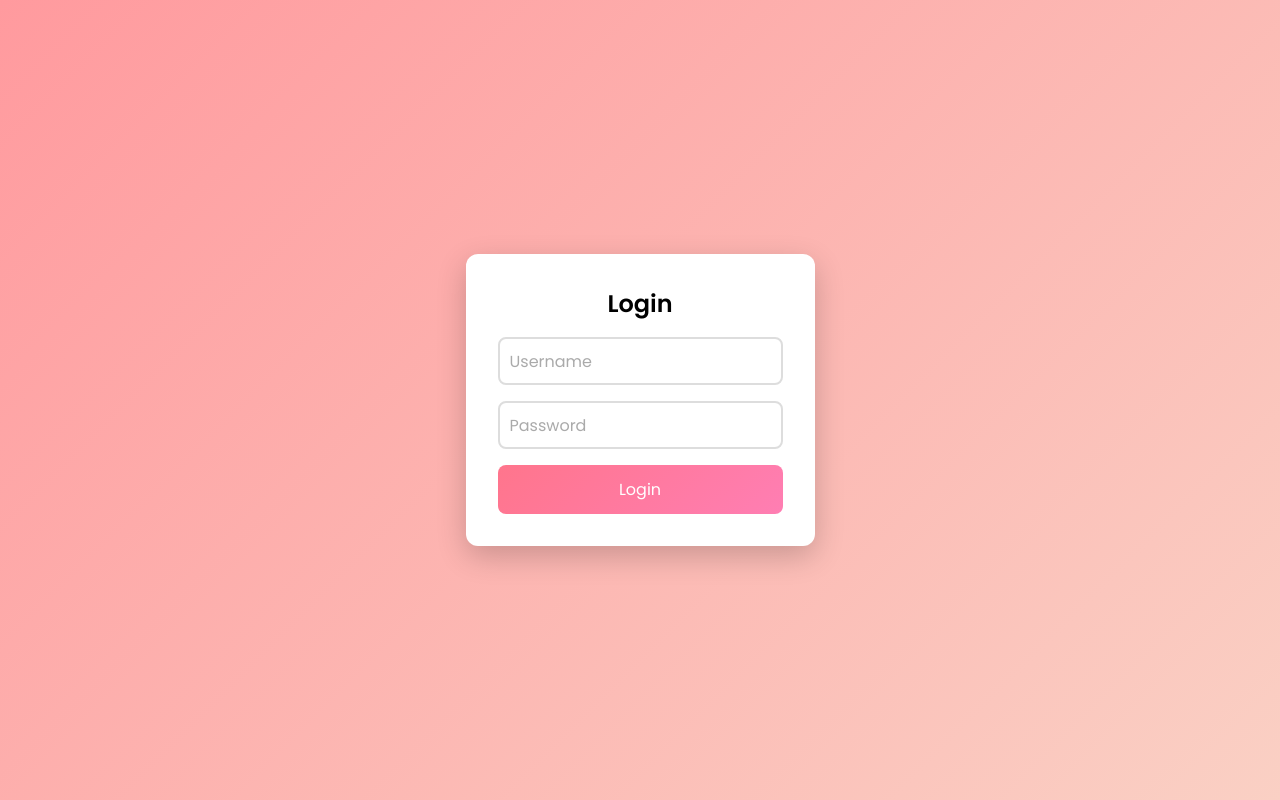
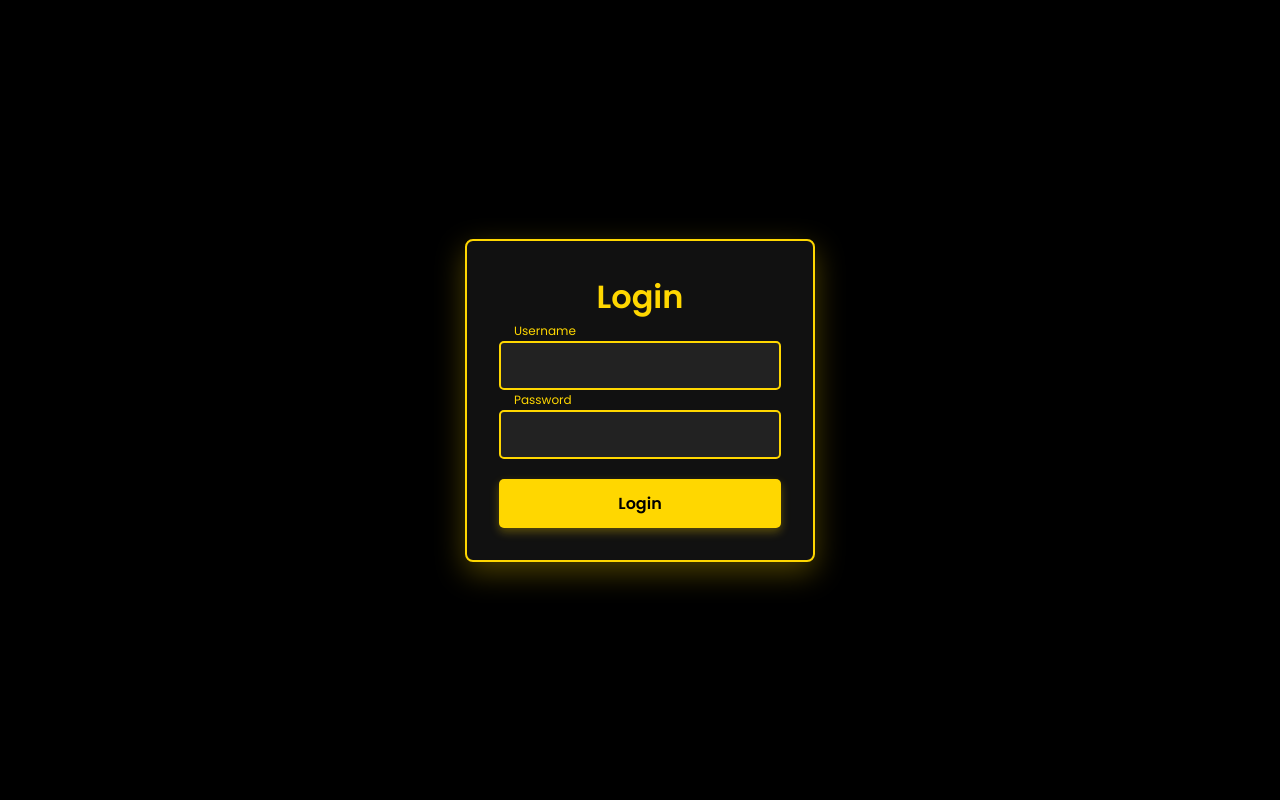
Before and after one commit to superhenryman/bloxfruits, a Flask app: page /login in a window 1280 px wide. Run offline with Flask 3, Linux system fonts and the light colour scheme; parts of the project's set-up code (start-up, migrations or seed data) failed here and were passed over.

Commit message:
MAH2 styles again

```diff
--- a/static/login.css
+++ b/static/login.css
@@ -1,75 +1,114 @@
-@import url('https://fonts.googleapis.com/css2?family=Poppins:wght@300;400;600&display=swap');
+@import url("https://fonts.googleapis.com/css2?family=Poppins:wght@300;400;600&display=swap");
 
 * {
   margin: 0;
   padding: 0;
   box-sizing: border-box;
-    font-family: 'Poppins', sans-serif;
+  font-family: "Poppins", sans-serif;
 }
+
 body {
+  background: #000;
   display: flex;
   justify-content: center;
   align-items: center;
   height: 100vh;
-    background: linear-gradient(135deg, #ff9a9e, #fad0c4);
+  overflow: hidden;
 }
+
 .container {
-    background: white;
+  background: #111;
   padding: 2rem;
-    border-radius: 12px;
-    box-shadow: 0 10px 30px rgba(0, 0, 0, 0.2);
+  border-radius: 8px;
+  box-shadow: 0 10px 30px rgba(255, 215, 0, 0.3);
   text-align: center;
   animation: fadeIn 0.6s ease-in-out;
+  width: 350px;
+  border: 2px solid gold;
 }
-@keyframes fadeIn {
-    from { opacity: 0; transform: translateY(-20px); }
-    to { opacity: 1; transform: translateY(0); }
+
+h2 {
+  color: gold;
+  font-size: 2rem;
+  margin-bottom: 20px;
 }
+
 .input-field {
   position: relative;
-    margin: 1rem 0;
+  margin-bottom: 20px;
 }
+
 .input-field input {
   width: 100%;
-    padding: 12px;
-    border: 2px solid #ddd;
-    border-radius: 8px;
+  padding: 10px;
+  background: #222;
+  border: 2px solid gold;
+  border-radius: 5px;
   outline: none;
+  font-size: 16px;
+  color: gold;
   transition: 0.3s;
 }
+
 .input-field input:focus {
-    border-color: #ff758c;
-    box-shadow: 0 0 10px rgba(255, 117, 140, 0.3);
+  border-color: #ffd700;
+  box-shadow: 0 0 10px rgba(255, 215, 0, 0.5);
 }
+
 .input-field label {
   position: absolute;
-    left: 12px;
   top: 50%;
+  left: 10px;
   transform: translateY(-50%);
-    color: #aaa;
+  color: gold;
+  font-size: 16px;
   transition: 0.3s;
+  pointer-events: none;
 }
-.input-field input:focus + label,
-.input-field input:valid + label {
-    top: 10px;
+
+.input-field input:focus ~ label,
+.input-field input:not(:placeholder-shown) ~ label {
+  top: -10px;
+  left: 10px;
   font-size: 12px;
-    color: #ff758c;
+  color: #ffd700;
+  background: #111;
+  padding: 0 5px;
 }
+
 button {
-    width: 100%;
-    padding: 12px;
+  background: gold;
+  color: black;
+  padding: 12px 20px;
   border: none;
-    border-radius: 8px;
-    background: linear-gradient(135deg, #ff758c, #ff7eb3);
-    color: white;
-    font-size: 16px;
+  border-radius: 5px;
   cursor: pointer;
   transition: 0.3s;
+  font-size: 16px;
+  font-weight: bold;
+  width: 100%;
+  box-shadow: 0 4px 10px rgba(255, 215, 0, 0.3);
 }
+
 button:hover {
-    background: linear-gradient(135deg, #ff5e78, #ff6f9d);
+  background: #ffd700;
+  transform: scale(1.05);
 }
+
 #error {
-    color: red;
+  color: #ff4444;
+  font-size: 14px;
   margin-top: 10px;
+  animation: fadeIn 0.5s ease-in-out;
 }
+
+@keyframes fadeIn {
+  from {
+    opacity: 0;
+    transform: translateY(-20px);
+  }
+  to {
+    opacity: 1;
+    transform: translateY(0);
+  }
+}
```
Lines whose indentation alone changed are shown as unchanged.
